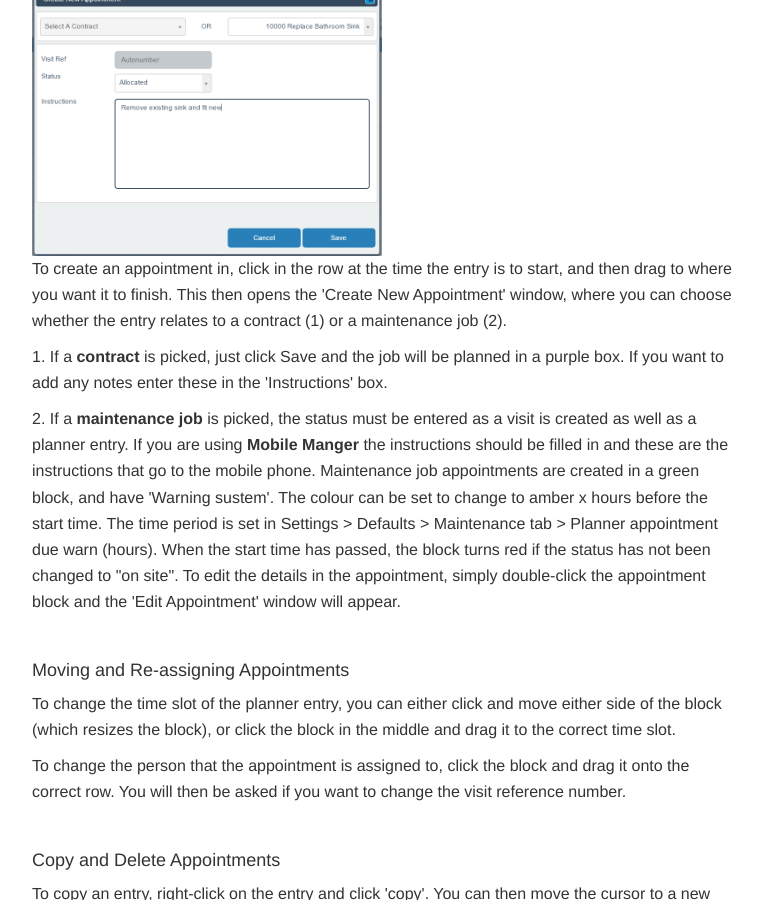
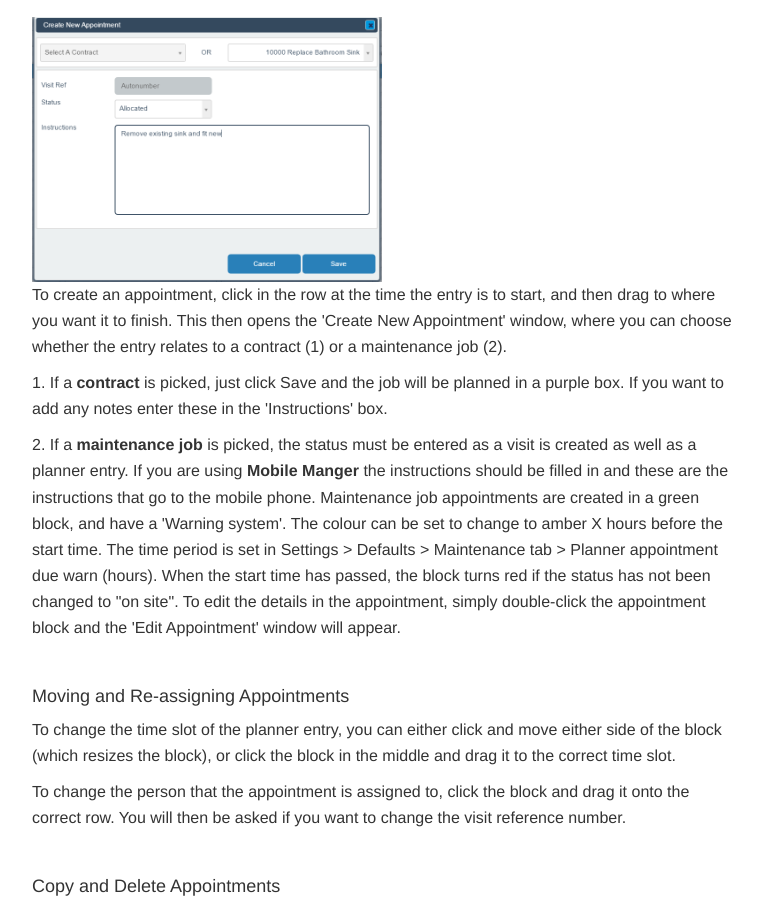
Before and after one commit to JNCSolutions/ConstructionManagerDocs, a Jekyll site: the page built from planner.html, in a window 1280 px wide and 900 px high, scrolled down 5680 px. Shown: the whole window, without its empty margins (258-1020 px from the left). Built offline with Jekyll 4.4.1, drawn with Linux system fonts in a browser that asks for light colours; some of the changed text lies outside the part shown.

Commit message:
Update planner.html

```diff
--- a/planner.html
+++ b/planner.html
@@ -45,7 +45,8 @@
               If no employees are showing they will need setting up in Payroll or Construction Manager.
               Support can advise / assist with this.</li>
           <li>Warning time periods (used with Maintenances Jobs and mobile manager)
-              (see below in "Creating appointments") – go to login  Settings > Defaults > Maintenance</li>
+              (see below in <a href="#creating-editing-appointments">"Creating Appointments"</a>)
+              – go to Login > Settings > Defaults > Maintenance</li>
           <li>Working Period days and nights can be set in  Settings > Defaults > Maintenance.
               This enables the night period and weekend to be hidden to allow more space on the planner screen.
               The non-working period can be displayed by clicking  Options – Hide nightime / weekend hours.
@@ -99,10 +101,10 @@
         <h4 id="time-scale-slider">Time Scale Slider</h4>
         <p>You can use this feature to control the time scale - i.e. the size of display of days / weeks / months.
             This can be used in conjunction with the zoom featrure on your browser to aid visibility.</p>
-        <br>
+        <br> <br>
         <h4 id="go-to-date">Go To Date</h4>
-        <p>You can use this feature to position the screen to a particlar date.</p>
-        <p> In addition, to move the grid, the user can click and drag the timeline (date headings).</p>
+        <p>You can use this feature to position the screen to a particular date.</p>
+        <p> In addition, to move the grid, you can click and drag the timeline (date headings).</p>
         <br>
         <h4 id="options">Options</h4>
         <img src="img/Planner_Options_01.PNG" style="width: 100%;">
@@ -138,7 +140,7 @@
         <br>
         <img src="img/Planner_Create_01.PNG" style="width: 50%;">
 
-    <p>To create an appointment in, click in the row at the time the entry is to start, and then drag to where you want it to finish.
+    <p>To create an appointment, click in the row at the time the entry is to start, and then drag to where you want it to finish.
         This then opens the 'Create New Appointment' window, where you can choose whether the entry relates to a contract (1)
         or a maintenance job (2).</p>
 
@@ -147,8 +149,8 @@
 
     <p>2. If a <b>maintenance job</b> is picked, the status must be entered as a visit is created as well as a planner entry.
           If you are using <b>Mobile Manger</b> the instructions should be filled in and these are the instructions that go to the mobile phone.
-          Maintenance job appointments are created in a green block, and have 'Warning sustem'.
-          The colour can be set to change to amber x hours before the start time.
+          Maintenance job appointments are created in a green block, and have a 'Warning system'.
+          The colour can be set to change to amber X hours before the start time.
           The time period is set in Settings > Defaults > Maintenance tab > Planner appointment due warn (hours).
           When the start time has passed, the block turns red if the status has not been changed to "on site".
           To edit the details in the appointment, simply double-click the appointment block
```
Also changed, not shown: other parts of planner.html (+2 -1 lines).
